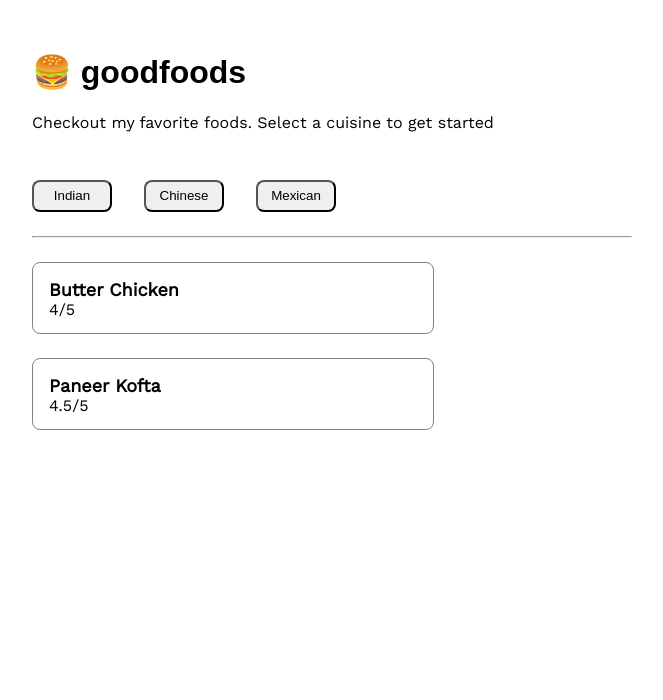
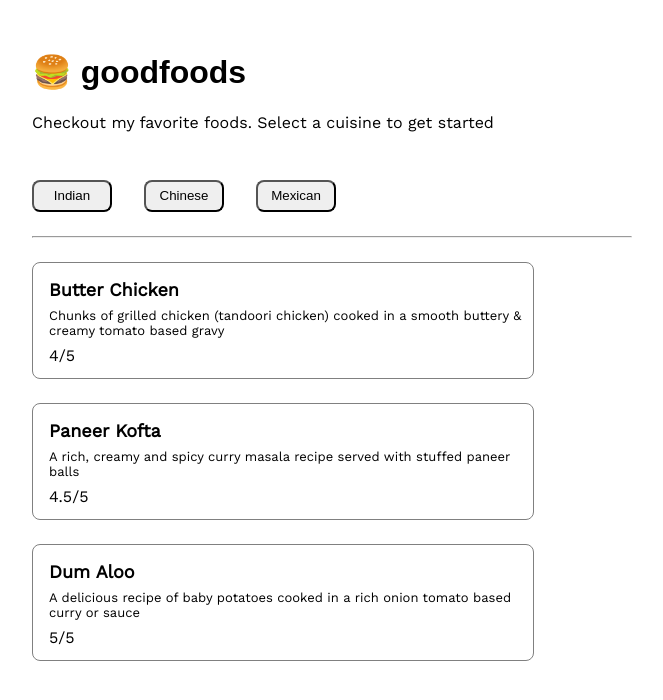
Before and after one commit to niharika-kesarwani/goodfoods, a React (Create React App) app: page / in a window 1280 px wide. Shown: the top 700 px of the page, without its empty margins (308-971 px from the left). Built offline with nearby package versions, Linux system fonts and the light colour scheme.

Commit message:
added description and 1 entry in each category

```diff
--- a/src/App.js
+++ b/src/App.js
@@ -5,48 +5,88 @@ export default function App() {
   var indian = [
     {
       name: "Butter Chicken",
+      desc:
+        "Chunks of grilled chicken (tandoori chicken) cooked in a smooth buttery & creamy tomato based gravy",
       rate: 4
     },
     {
       name: "Paneer Kofta",
+      desc:
+        "A rich, creamy and spicy curry masala recipe served with stuffed paneer balls",
       rate: 4.5
+    },
+    {
+      name: "Dum Aloo",
+      desc:
+        "A delicious recipe of baby potatoes cooked in a rich onion tomato based curry or sauce",
+      rate: 5
     }
   ];
 
   var chinese = [
     {
       name: "Veg Manchurian",
+      desc:
+        "A tasty Indo Chinese dish of fried veggie balls in a spicy, sweet and tangy sauce",
       rate: 4.5
     },
     {
       name: "Paneer 65",
+      desc:
+        "A spicy appetizer made with paneer, flour, yogurt, curry leaves and spices prepared by deep-frying spicy paste coated paneer cubes",
       rate: 3.5
+    },
+    {
+      name: "Fried Rice",
+      desc:
+        "A dish of cooked rice that has been stir-fried in a wok or a frying pan and is mixed with other vegetables",
+      rate: 4
     }
   ];
 
   var mexican = [
     {
       name: "Veg Augratin",
+      desc:
+        "A continental delicacy made with mixed vegetables and white sauce as base",
       rate: 3.5
     },
     {
       name: "Enchiladas",
+      desc:
+        "A corn tortilla rolled around a filling and covered with a savory sauce and is usually baked",
       rate: 5
+    },
+    {
+      name: "Quesadillas",
+      desc:
+        "Consists of a tortilla that is filled primarily with cheese, spices, and other fillings, and then cooked on a griddle or stove.",
+      rate: 4.5
     }
   ];
 
   var foodList = [indian, chinese, mexican];
 
   var [name1, setName1] = useState(indian[0]["name"]);
+  var [desc1, setDesc1] = useState(indian[0]["desc"]);
   var [rate1, setRate1] = useState(indian[0]["rate"]);
   var [name2, setName2] = useState(indian[1]["name"]);
+  var [desc2, setDesc2] = useState(indian[1]["desc"]);
   var [rate2, setRate2] = useState(indian[1]["rate"]);
+  var [name3, setName3] = useState(indian[2]["name"]);
+  var [desc3, setDesc3] = useState(indian[2]["desc"]);
+  var [rate3, setRate3] = useState(indian[2]["rate"]);
 
   function clickHandler(index) {
     setName1(foodList[index][0]["name"]);
+    setDesc1(foodList[index][0]["desc"]);
     setRate1(foodList[index][0]["rate"]);
     setName2(foodList[index][1]["name"]);
+    setDesc2(foodList[index][1]["desc"]);
     setRate2(foodList[index][1]["rate"]);
+    setName3(foodList[index][2]["name"]);
+    setDesc3(foodList[index][2]["desc"]);
+    setRate3(foodList[index][2]["rate"]);
   }
 
   return (
@@ -82,6 +122,7 @@ export default function App() {
       <section className="block">
         <section className="details">
           <div className="name">{name1}</div>
+          <div className="desc">{desc1}</div>
           <div className="rate">{rate1}/5</div>
         </section>
       </section>
@@ -89,7 +130,16 @@ export default function App() {
       <section className="block">
         <section className="details">
           <div className="name">{name2}</div>
+          <div className="desc">{desc2}</div>
           <div className="rate">{rate2}/5</div>
+        </section>
+      </section>
+
+      <section className="block">
+        <section className="details">
+          <div className="name">{name3}</div>
+          <div className="desc">{desc3}</div>
+          <div className="rate">{rate3}/5</div>
         </section>
       </section>
     </div>
--- a/src/styles.css
+++ b/src/styles.css
@@ -29,8 +29,8 @@ div {
 
 .block {
   border: 1px solid gray;
-  max-width: 400px;
-  height: 70px;
+  max-width: 500px;
+  height: 115px;
   margin: 1.5rem 1rem 1rem 0rem;
   vertical-align: center;
   border-radius: 0.5rem;
@@ -45,6 +45,11 @@ div {
   font-size: large;
 }
 
+.desc {
+  font-size: small;
+  margin: 0.5rem 0rem;
+}
+
 .rate {
   font-size: medium;
 }
```
Also changed, not shown: package.json (+2 -7 lines).
